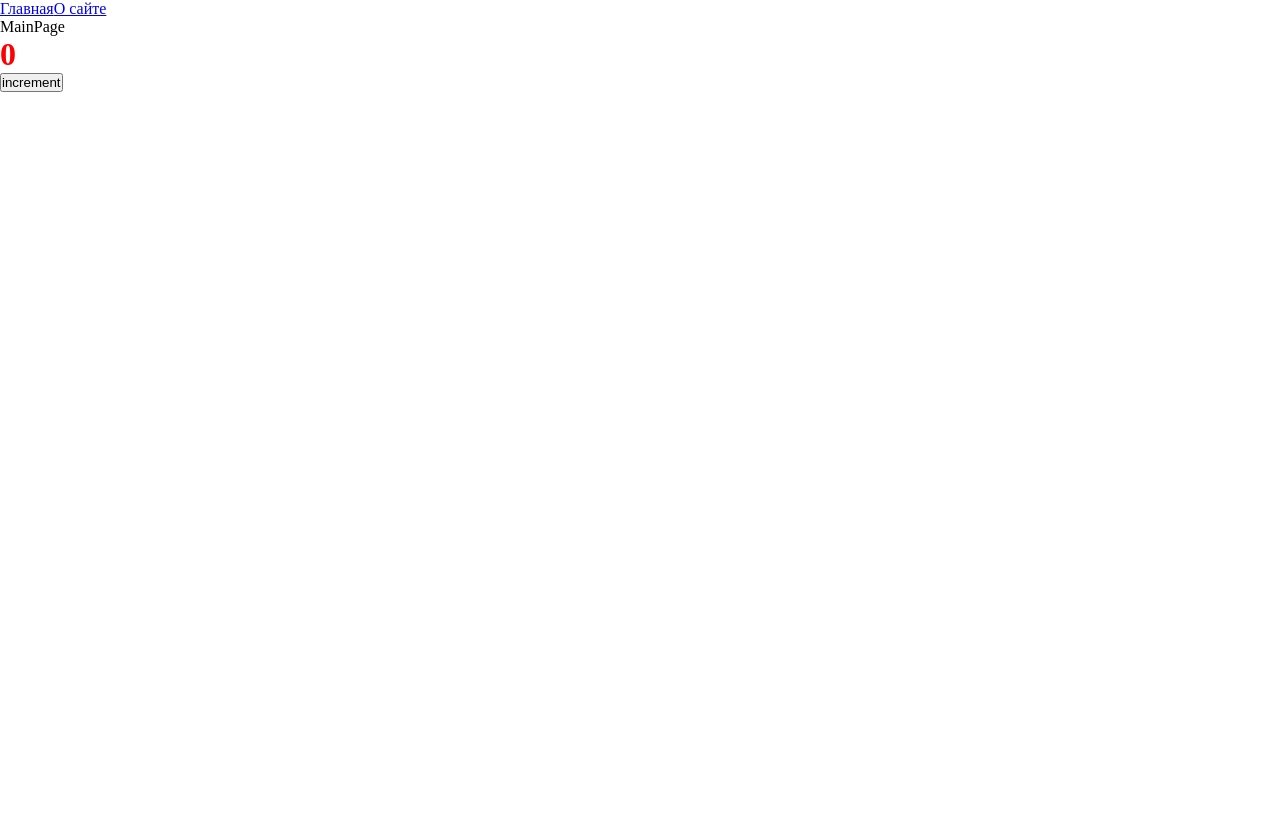
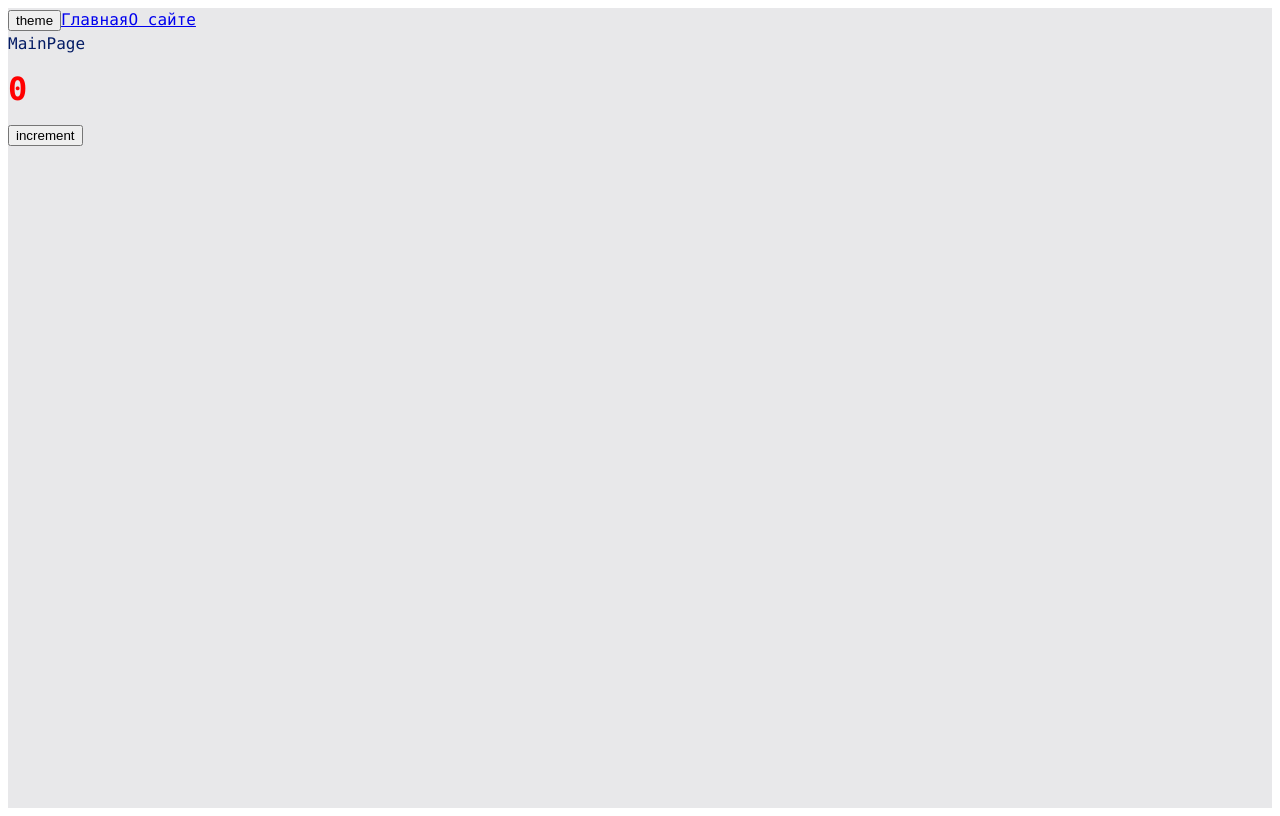
Before and after one commit to rab-dot/React-ulbi, a React app: page / in a window 1280 px wide. Built offline with nearby package versions, Linux system fonts and the light colour scheme.

Commit message:
added themes

```diff
--- a/src/App.tsx
+++ b/src/App.tsx
@@ -1,14 +1,22 @@
 import { Route, Routes } from "react-router-dom";
 import { Counter } from "./components/Counter";
-import "./index.scss";
+import "./styles/index.scss";
 import { Link } from "react-router-dom";
 import { AboutPageAsync } from "./pages/AboutPage/AboutPage.async";
 import { MainPageAsync } from "./pages/MainPage/MainPage.async";
-import { Suspense } from "react";
+import { Suspense, useContext } from "react";
+import { ThemeContext } from "./theme/ThemeContext";
+import { useTheme } from "./theme/useTheme";
+import { classNames } from "./helpers/classNames/classNames";
 
 const App = () => {
+  const { theme, toggleTheme } = useTheme();
+
   return (
-    <div className="app">
+    <div
+      className={classNames("app", { hovered: true, selected: false }, [theme])}
+    >
+      <button onClick={() => toggleTheme()}>theme</button>
       <Link to={"/"}>Главная</Link>
       <Link to={"/about"}>О сайте</Link>
       <Suspense fallback="loading">
--- /dev/null
+++ b/src/helpers/classNames/classNames.ts
@@ -0,0 +1,15 @@
+type Mods = Record<string, boolean | string>;
+
+export function classNames(
+  cls: string,
+  mods: Mods,
+  additional: string[]
+): string {
+  return [
+    cls,
+    ...additional,
+    ...Object.entries(mods)
+      .filter(([cls, value]) => Boolean(value))
+      .map(([cls, value]) => cls),
+  ].join(" ");
+}
--- a/src/index.tsx
+++ b/src/index.tsx
@@ -1,10 +1,13 @@
 import { render } from "react-dom";
 import App from "./App";
 import { BrowserRouter } from "react-router-dom";
+import ThemeProvider from "./theme/ThemeProvider";
 
 render(
   <BrowserRouter>
-    <App />
+    <ThemeProvider>
+      <App />
+    </ThemeProvider>
   </BrowserRouter>,
   document.getElementById("root")
 );
--- /dev/null
+++ b/src/styles/index.scss
@@ -0,0 +1,13 @@
+@import "reset";
+@import "variables/global";
+@import "themes/normal";
+@import "themes/dark";
+
+.app {
+  font: var(--font-m);
+
+  background: var(--bg-color);
+  color: var(--primary-color);
+
+  min-height: 100vh;
+}
--- /dev/null
+++ b/src/styles/themes/dark.scss
@@ -0,0 +1,6 @@
+.app.dark {
+  --bg-color: #090949;
+
+  --primary-color: #049604;
+  --secondary-color: #04ff04;
+}
--- /dev/null
+++ b/src/styles/themes/normal.scss
@@ -0,0 +1,6 @@
+:root {
+  --bg-color: #e8e8ea;
+
+  --primary-color: #041c65;
+  --secondary-color: #0449e0;
+}
--- /dev/null
+++ b/src/styles/variables/global.scss
@@ -0,0 +1,11 @@
+:root {
+  --font-family-main: Consolas, "Times New Roman", Serif;
+
+  --font-size-m: 16px;
+  --font-line-m: 24px;
+  --font-m: var(--font-size-m) / var(--font-line-m) var(--font-family-main);
+
+  --font-size-l: 24px;
+  --font-line-l: 32px;
+  --font-l: var(--font-size-l) / var(--font-line-l) var(--font-family-main);
+}
--- /dev/null
+++ b/src/theme/ThemeContext.ts
@@ -0,0 +1,15 @@
+import { createContext } from "react";
+
+export enum Theme {
+  LIGHT = "light",
+  DARK = "dark",
+}
+
+export interface ThemeContextProps {
+  theme?: Theme;
+  setTheme?: (theme: Theme) => void;
+}
+
+export const ThemeContext = createContext<ThemeContextProps>({});
+
+export const LOCAL_STORAGE_THEME_KEY = "theme";
--- /dev/null
+++ b/src/theme/ThemeProvider.tsx
@@ -0,0 +1,25 @@
+import React, { FC, useMemo, useState } from "react";
+import { LOCAL_STORAGE_THEME_KEY, Theme, ThemeContext } from "./ThemeContext";
+
+const defaultTheme =
+  (localStorage.getItem(LOCAL_STORAGE_THEME_KEY) as Theme) || Theme.LIGHT;
+
+const ThemeProvider: FC = ({ children }) => {
+  const [theme, setTheme] = useState<Theme>(defaultTheme);
+
+  const defaultProps = useMemo(
+    () => ({
+      theme: theme,
+      setTheme: setTheme,
+    }),
+    [theme]
+  );
+
+  return (
+    <ThemeContext.Provider value={defaultProps}>
+      {children}
+    </ThemeContext.Provider>
+  );
+};
+
+export default ThemeProvider;
--- /dev/null
+++ b/src/theme/useTheme.ts
@@ -0,0 +1,22 @@
+import { LOCAL_STORAGE_THEME_KEY, Theme, ThemeContext } from "./ThemeContext";
+import { useContext } from "react";
+
+interface UseThemeResult {
+  toggleTheme: () => void;
+  theme: Theme;
+}
+
+export function useTheme(): UseThemeResult {
+  const { theme, setTheme } = useContext(ThemeContext);
+
+  const toggleTheme = () => {
+    const newTheme = theme === Theme.DARK ? Theme.LIGHT : Theme.DARK;
+    setTheme(newTheme);
+    localStorage.setItem(LOCAL_STORAGE_THEME_KEY, newTheme);
+  };
+
+  return {
+    theme,
+    toggleTheme,
+  };
+}
```
Also changed, not shown: src/styles/reset.scss (added), 1 other file (tests, documents, lock files or other folders).
